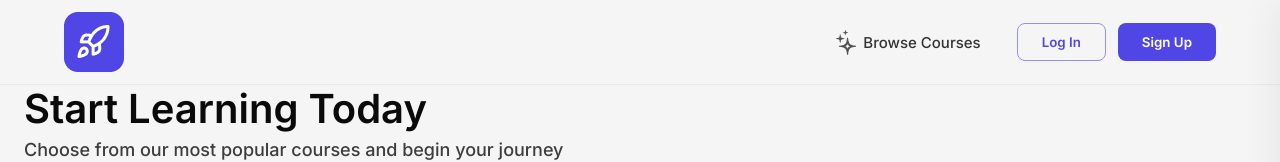
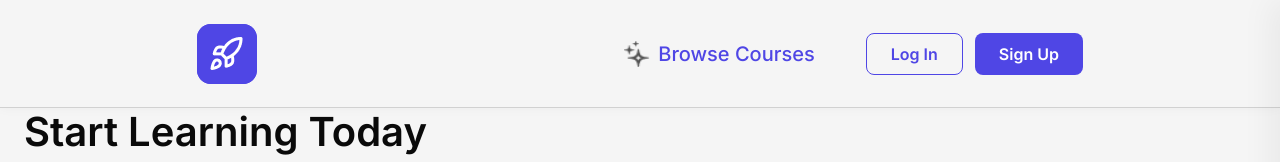
Before and after one commit to ShotikoLabadze/redberry, a React (Vite) app in the folder redberry/: page / in a window 1280 px wide. Shown: the top 162 px of the page. Built offline with nearby package versions, Linux system fonts and the light colour scheme; no server answers.

Commit message:
refactor(ui): move enrolled sidebar state to App level

```diff
--- a/redberry/src/App.tsx
+++ b/redberry/src/App.tsx
@@ -1,9 +1,11 @@
 import { useEffect, useState } from "react";
 import { BrowserRouter, Route, Routes } from "react-router-dom";
 import { getMe } from "./api/auth.service";
+import { getMyEnrollments } from "./api/course.service";
 import Catalog from "./components/Catalog/Catalog";
 import CourseDetails from "./components/CourseDetails/CourseDetails";
 import Dashboard from "./components/Dashboard/Dashboard";
+import EnrolledSidebar from "./components/EnrolledSidebar/EnrolledSidebar";
 import Login from "./components/Login/Login";
 import Modal from "./components/Modal/Modal";
 import Profile from "./components/Profile/Profile";
@@ -13,11 +15,22 @@ import Navbar from "./layout/Navbar";
 
 function App() {
   const [isModalOpen, setIsModalOpen] = useState(false);
+  const [isSidebarOpen, setIsSidebarOpen] = useState(false);
   const [user, setUser] = useState<any>(null);
+  const [enrollments, setEnrollments] = useState<any[]>([]);
   const [modalType, setModalType] = useState<"login" | "register" | "profile">(
     "login",
   );
   const [isLoggedIn, setIsLoggedIn] = useState(!!localStorage.getItem("token"));
+
+  const fetchEnrollments = async () => {
+    try {
+      const res = await getMyEnrollments();
+      setEnrollments(res.data || res);
+    } catch (err) {
+      console.error("Failed to fetch enrollments", err);
+    }
+  };
 
   const fetchUserData = async () => {
     const token = localStorage.getItem("token");
@@ -27,17 +40,23 @@ function App() {
       const res = await getMe();
       setUser(res.data || res);
       setIsLoggedIn(true);
+
+      fetchEnrollments();
     } catch (err: any) {
       console.error("Auth failed", err);
       setIsLoggedIn(false);
       localStorage.removeItem("token");
       setUser(null);
+      setEnrollments([]);
     }
   };
 
   useEffect(() => {
     if (isLoggedIn) {
       fetchUserData();
+    } else {
+      setEnrollments([]);
+      setUser(null);
     }
   }, [isLoggedIn]);
 
@@ -60,6 +79,13 @@ function App() {
         onLoginClick={() => openModal("login")}
         onSignUpClick={() => openModal("register")}
         onProfileClick={() => openModal("profile")}
+        onEnrolledClick={() => setIsSidebarOpen(true)}
+      />
+
+      <EnrolledSidebar
+        isOpen={isSidebarOpen}
+        onClose={() => setIsSidebarOpen(false)}
+        enrollments={enrollments}
       />
 
       <main>
@@ -70,6 +96,7 @@ function App() {
               <Dashboard
                 isLoggedIn={isLoggedIn}
                 onLoginClick={() => openModal("login")}
+                onSeeAllClick={() => setIsSidebarOpen(true)}
               />
             }
           />
--- a/redberry/src/components/Dashboard/Dashboard.tsx
+++ b/redberry/src/components/Dashboard/Dashboard.tsx
@@ -1,43 +1,27 @@
-import React, { useEffect, useState } from "react";
-import { getMyEnrollments } from "../../api/course.service";
+import React from "react";
 import ContinueLearning from "../ContinueLearning/ContinueLearning";
-import EnrolledSidebar from "../EnrolledSidebar/EnrolledSidebar";
 import FeaturedCourses from "../FeaturedCourses/FeatureCourses";
 import "./Dashboard.css";
 
 interface DashboardProps {
   isLoggedIn: boolean;
   onLoginClick: () => void;
+  onSeeAllClick: () => void;
 }
 
-const Dashboard: React.FC<DashboardProps> = ({ isLoggedIn, onLoginClick }) => {
-  const [isSidebarOpen, setIsSidebarOpen] = useState(false);
-  const [enrollments, setEnrollments] = useState<any[]>([]);
-
-  useEffect(() => {
-    if (isLoggedIn) {
-      getMyEnrollments()
-        .then((data) => setEnrollments(data.data || data))
-        .catch(() => {});
-    } else {
-      setEnrollments([]);
-    }
-  }, [isLoggedIn]);
-
+const Dashboard: React.FC<DashboardProps> = ({
+  isLoggedIn,
+  onLoginClick,
+  onSeeAllClick,
+}) => {
   return (
     <div className="dashboard-wrapper">
-      <EnrolledSidebar
-        isOpen={isSidebarOpen}
-        onClose={() => setIsSidebarOpen(false)}
-        enrollments={enrollments}
-      />
-
       <div className="dashboard-container">
         {isLoggedIn && (
           <ContinueLearning
             isLoggedIn={isLoggedIn}
             onLoginClick={onLoginClick}
-            onSeeAll={() => setIsSidebarOpen(true)}
+            onSeeAll={onSeeAllClick}
           />
         )}
 
@@ -55,7 +39,7 @@ const Dashboard: React.FC<DashboardProps> = ({ isLoggedIn, onLoginClick }) => {
           <ContinueLearning
             isLoggedIn={isLoggedIn}
             onLoginClick={onLoginClick}
-            onSeeAll={() => setIsSidebarOpen(true)}
+            onSeeAll={onSeeAllClick}
           />
         )}
       </div>
--- a/redberry/src/layout/Navbar.css
+++ b/redberry/src/layout/Navbar.css
@@ -1,99 +1,149 @@
-.navbar {
+.nv-bar {
+  box-sizing: border-box;
+  display: flex;
+  flex-direction: column;
+  align-items: center;
+  padding: 24px 0;
   width: 100%;
-  background-color: #f5f5f5;
-  border-bottom: 1px solid #e9ecef;
-  font-family: "Inter", sans-serif;
+  height: 108px;
+  background: #f5f5f5;
+  border-bottom: 1px solid #d1d1d1;
+  box-shadow: 0px 0px 11.7px rgba(0, 0, 0, 0.04);
+  position: relative;
+  z-index: 1000;
 }
 
-.navbar-container {
-  max-width: 1200px;
-  margin: 0 auto;
-  padding: 12px 24px;
+.nv-container {
   display: flex;
+  flex-direction: row;
   justify-content: space-between;
   align-items: center;
-}
-.nav-left {
-  display: flex;
-  align-items: center;
+  padding: 0 197px;
+  width: 100%;
+  max-width: 1920px;
+  height: 60px;
+  box-sizing: border-box;
 }
 
-.nav-right {
+.nv-logo-link {
   display: flex;
+  justify-content: center;
   align-items: center;
-  gap: 24px;
+  width: 60px;
+  height: 60px;
+  background: #4f46e5;
+  border-radius: 14px;
 }
 
-.browse-link {
+.nv-right {
   display: flex;
+  flex-direction: row;
   align-items: center;
-  gap: 6px;
-  text-decoration: none;
-  color: #333;
-  font-size: 15px;
-  font-weight: 500;
-  padding: 6px 12px;
-  border-radius: 4px;
+  gap: 36px;
 }
 
-.auth-buttons {
+.nv-links-group {
+  display: flex;
+  flex-direction: row;
+  align-items: center;
+  gap: 8px;
+}
+
+.nv-link {
+  display: flex;
+  flex-direction: row;
+  justify-content: center;
+  align-items: center;
+  padding: 15px;
+  gap: 8px;
+  height: 56px;
+  border-radius: 8px;
+  cursor: pointer;
+  text-decoration: none;
+  transition: background 0.2s;
+}
+
+.nv-link span {
+  font-family: "Inter", sans-serif;
+  font-weight: 500;
+  font-size: 20px;
+  line-height: 24px;
+}
+
+.nv-browse span {
+  color: #4f46e5;
+}
+
+.nv-enrolled span {
+  color: #525252;
+}
+
+.nv-link img {
+  width: 26px;
+  height: 26px;
+}
+
+.nv-auth {
   display: flex;
   gap: 12px;
 }
 
-.login-btn {
-  background-color: transparent;
-  color: #4f46e5;
-  border: 1px solid #958fef;
+.nv-btn {
   padding: 10px 24px;
   border-radius: 8px;
+  font-family: "Inter", sans-serif;
+  font-weight: 600;
+  font-size: 16px;
   cursor: pointer;
-  font-weight: 600;
   transition: 0.2s;
 }
 
-.signup-btn {
-  background-color: #4f46e5;
-  color: white;
-  border: none;
-  padding: 10px 24px;
-  border-radius: 8px;
-  cursor: pointer;
-  font-weight: 600;
-  transition: 0.2s;
+.nv-login {
+  background: transparent;
+  color: #4f46e5;
+  border: 1px solid #4f46e5;
 }
 
-.avatar-wrapper {
+.nv-signup {
+  background: #4f46e5;
+  color: #ffffff;
+  border: none;
+}
+
+.nv-avatar-container {
   position: relative;
+  width: 56px;
+  height: 56px;
+  background: #eeedfc;
+  border-radius: 50%;
   display: flex;
+  justify-content: center;
   align-items: center;
   cursor: pointer;
 }
 
-.nav-avatar {
+.nv-avatar-img {
   width: 38px;
   height: 38px;
   border-radius: 50%;
-  background-color: #eeeffd;
-  padding: 2px;
   object-fit: cover;
 }
 
-.status-indicator {
+.nv-status {
+  box-sizing: border-box;
   position: absolute;
-  bottom: 0;
-  right: 0;
-  width: 12px;
-  height: 12px;
-  border: 2px solid white;
+  width: 14px;
+  height: 14px;
+  right: 2px;
+  bottom: 2px;
   border-radius: 50%;
-  transition: background-color 0.3s ease;
+  border: 2px solid #ffffff;
 }
 
-.status-indicator.incomplete {
-  background-color: #f4a316;
+.nv-status.incomplete {
+  background: #f4a316;
 }
 
-.status-indicator.complete {
-  background-color: #1dc31d;
+.nv-status.complete {
+  background: #1dc31d;
 }
--- a/redberry/src/layout/Navbar.tsx
+++ b/redberry/src/layout/Navbar.tsx
@@ -7,6 +7,7 @@ interface NavbarProps {
   onLoginClick: () => void;
   onSignUpClick: () => void;
   onProfileClick: () => void;
+  onEnrolledClick: () => void;
 }
 
 const Navbar = ({
@@ -15,47 +16,51 @@ const Navbar = ({
   onLoginClick,
   onSignUpClick,
   onProfileClick,
+  onEnrolledClick,
 }: NavbarProps) => {
   return (
-    <nav className="navbar">
-      <div className="navbar-container">
-        <div className="nav-left">
-          <img src="/Logo.png" alt="Redberry Logo" />
+    <nav className="nv-bar">
+      <div className="nv-container">
+        <div className="nv-left">
+          <Link to="/" className="nv-logo-link">
+            <img src="/Logo.png" alt="Logo" />
+          </Link>
         </div>
 
-        <div className="nav-right">
-          <Link to="/catalog" className="browse-link">
-            <img src="/Vector.png" alt="Stars" />
-            <span> Browse Courses</span>
-          </Link>
+        <div className="nv-right">
+          <div className="nv-links-group">
+            <Link to="/catalog" className="nv-link nv-browse">
+              <img src="/Vector.png" alt="Stars" />
+              <span>Browse Courses</span>
+            </Link>
 
-          {isLoggedIn && (
-            <a href="/enrolled" className="enrolled-link">
-              <img src="/book-icon.png" alt="Books" />
-              <span> Enrolled Courses</span>
-            </a>
-          )}
+            {isLoggedIn && (
+              <div className="nv-link nv-enrolled" onClick={onEnrolledClick}>
+                <img src="/book.png" alt="Books" />
+                <span>Enrolled Courses</span>
+              </div>
+            )}
+          </div>
 
           {!isLoggedIn ? (
-            <div className="auth-buttons">
-              <button className="login-btn" onClick={onLoginClick}>
+            <div className="nv-auth">
+              <button className="nv-btn nv-login" onClick={onLoginClick}>
                 Log In
               </button>
-              <button className="signup-btn" onClick={onSignUpClick}>
+              <button className="nv-btn nv-signup" onClick={onSignUpClick}>
                 Sign Up
               </button>
             </div>
           ) : (
-            <div className="user-profile-trigger" onClick={onProfileClick}>
-              <div className="avatar-wrapper">
+            <div className="nv-profile" onClick={onProfileClick}>
+              <div className="nv-avatar-container">
                 <img
                   src={user?.avatar || "/defAvatar.png"}
                   alt="Profile"
-                  className="nav-avatar"
+                  className="nv-avatar-img"
                 />
-
                 <span
-                  className={`status-indicator ${user?.profileComplete ? "complete" : "incomplete"}`}
+                  className={`nv-status ${user?.profileComplete ? "complete" : "incomplete"}`}
                 ></span>
               </div>
             </div>
```
Also changed, not shown: redberry/public/book.png (added).
